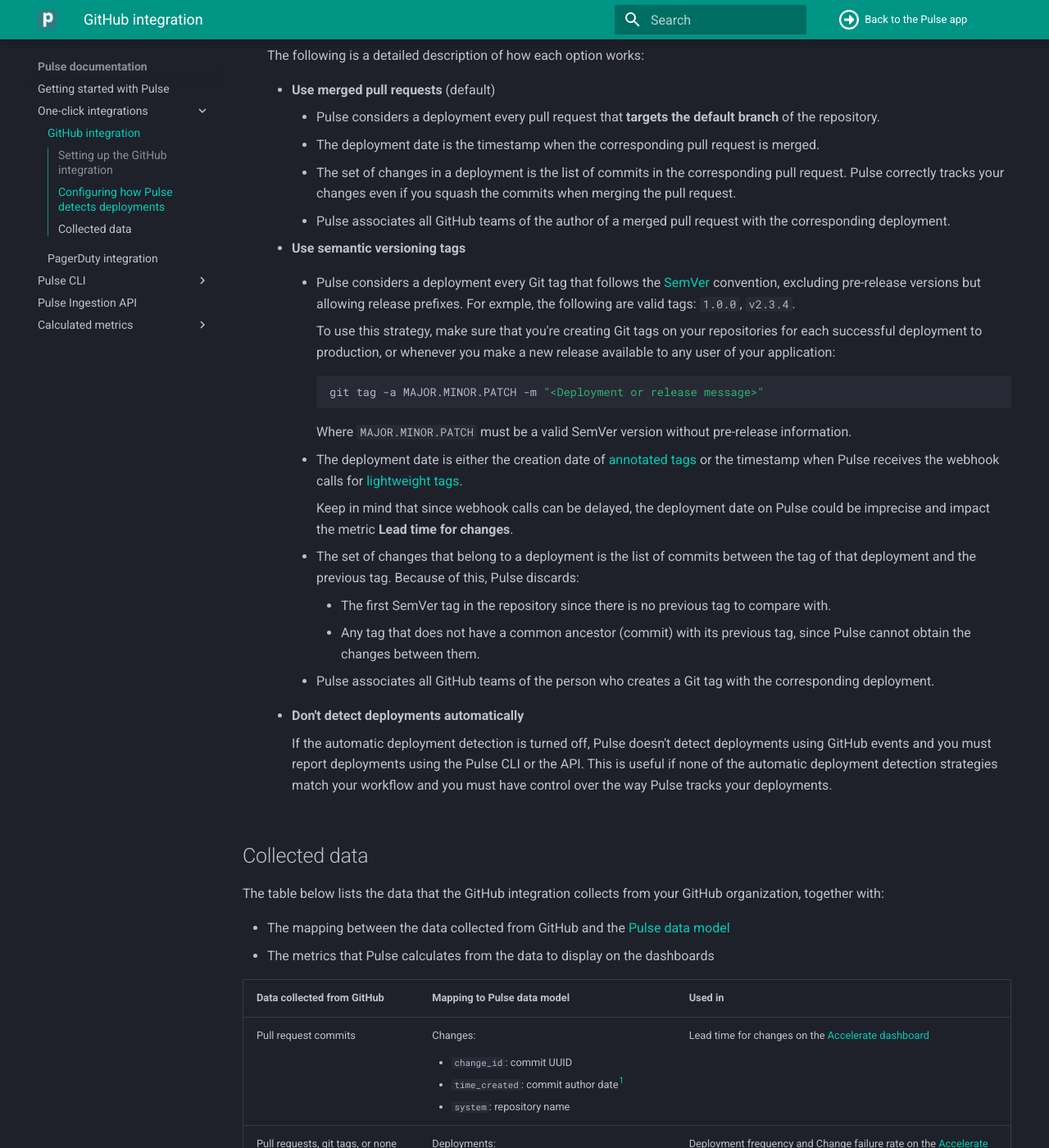
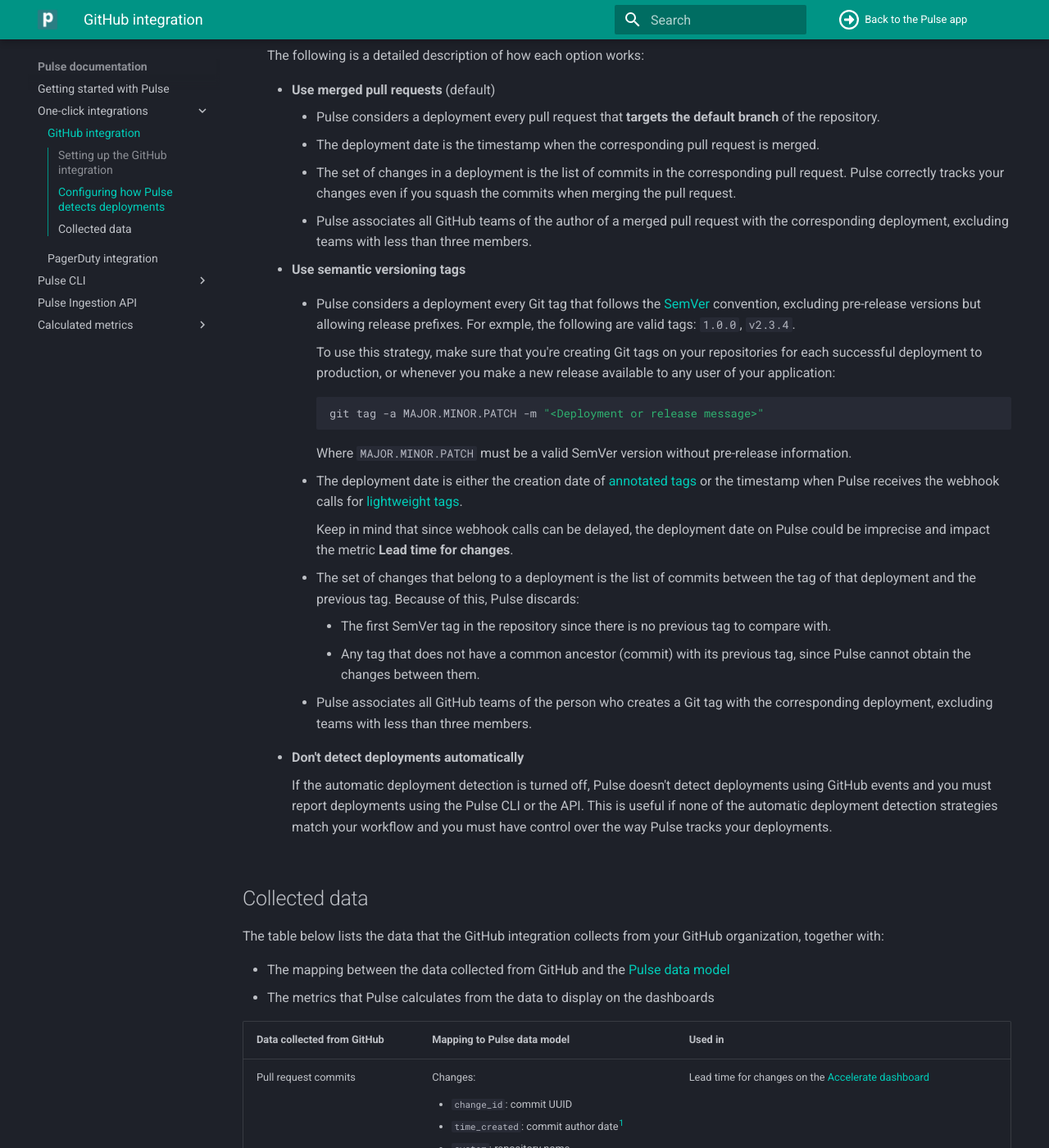
Before and after one commit to codacy/pulse-user-docs, an MkDocs documentation site: the page built from docs/one-click-integrations/github-integration.md, in a window 1280 px wide and 1400 px high, scrolled down 2333 px. Shown: the whole window at 82% size. Built offline with MkDocs 1.6.1 and Material for MkDocs 9.7.7, drawn with Linux system fonts in a browser that asks for light colours.

Commit message:
feature: Pulse excludes teams with less than 3 members

```diff
--- a/docs/one-click-integrations/github-integration.md
+++ b/docs/one-click-integrations/github-integration.md
@@ -50,7 +50,7 @@
         -   Pulse considers a deployment every pull request that **targets the default branch** of the repository.
         -   The deployment date is the timestamp when the corresponding pull request is merged.
         -   The set of changes in a deployment is the list of commits in the corresponding pull request. Pulse correctly tracks your changes even if you squash the commits when merging the pull request.
-        -   Pulse associates all GitHub teams of the author of a merged pull request with the corresponding deployment.
+        -   Pulse associates all GitHub teams of the author of a merged pull request with the corresponding deployment, excluding teams with less than three members.
 
     -   **Use semantic versioning tags**
 
@@ -73,7 +73,7 @@
             -   The first SemVer tag in the repository since there is no previous tag to compare with.
             -   Any tag that does not have a common ancestor (commit) with its previous tag, since Pulse cannot obtain the changes between them.
 
-        -   Pulse associates all GitHub teams of the person who creates a Git tag with the corresponding deployment.
+        -   Pulse associates all GitHub teams of the person who creates a Git tag with the corresponding deployment, excluding teams with less than three members.
 
     -   **Don't detect deployments automatically**
 
```
